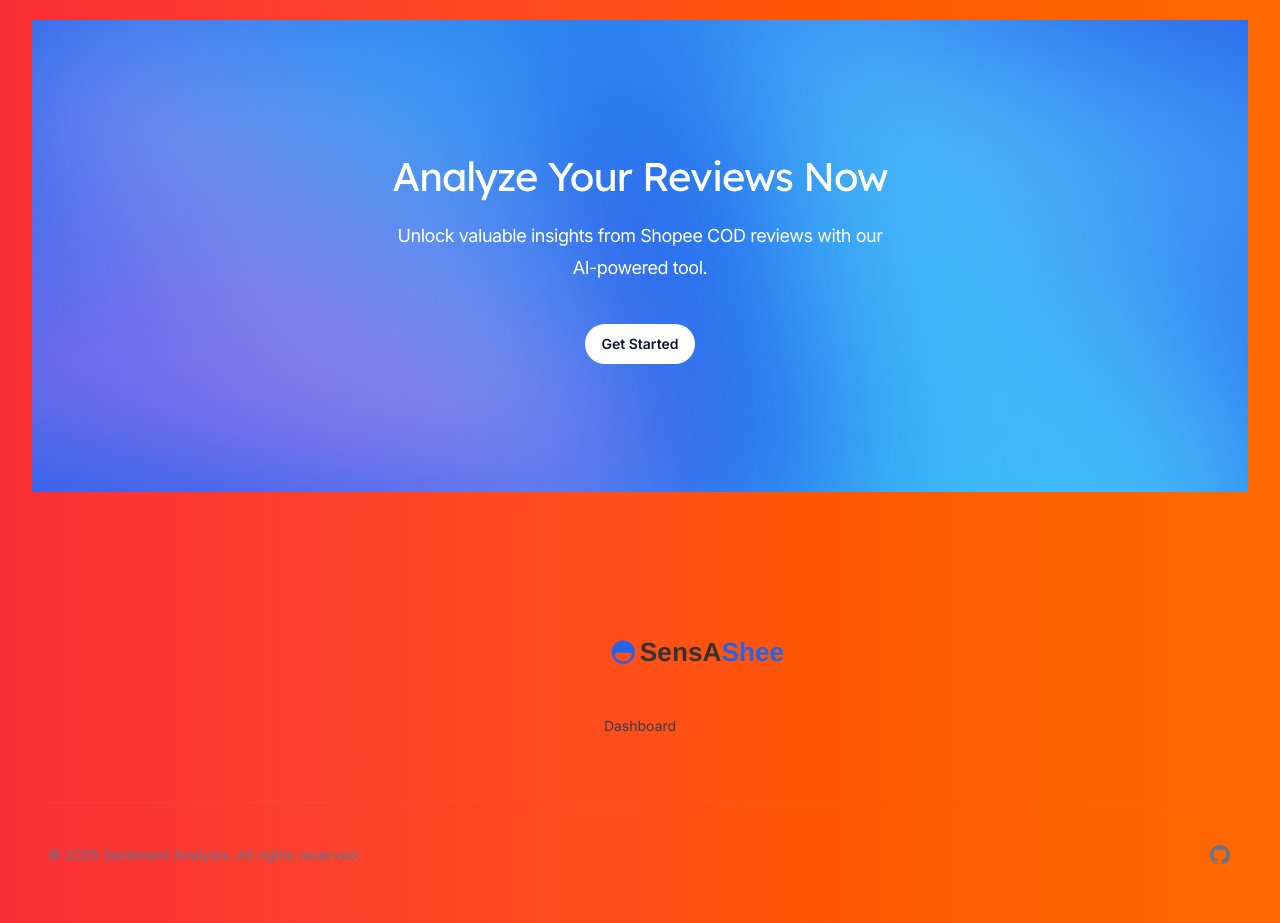
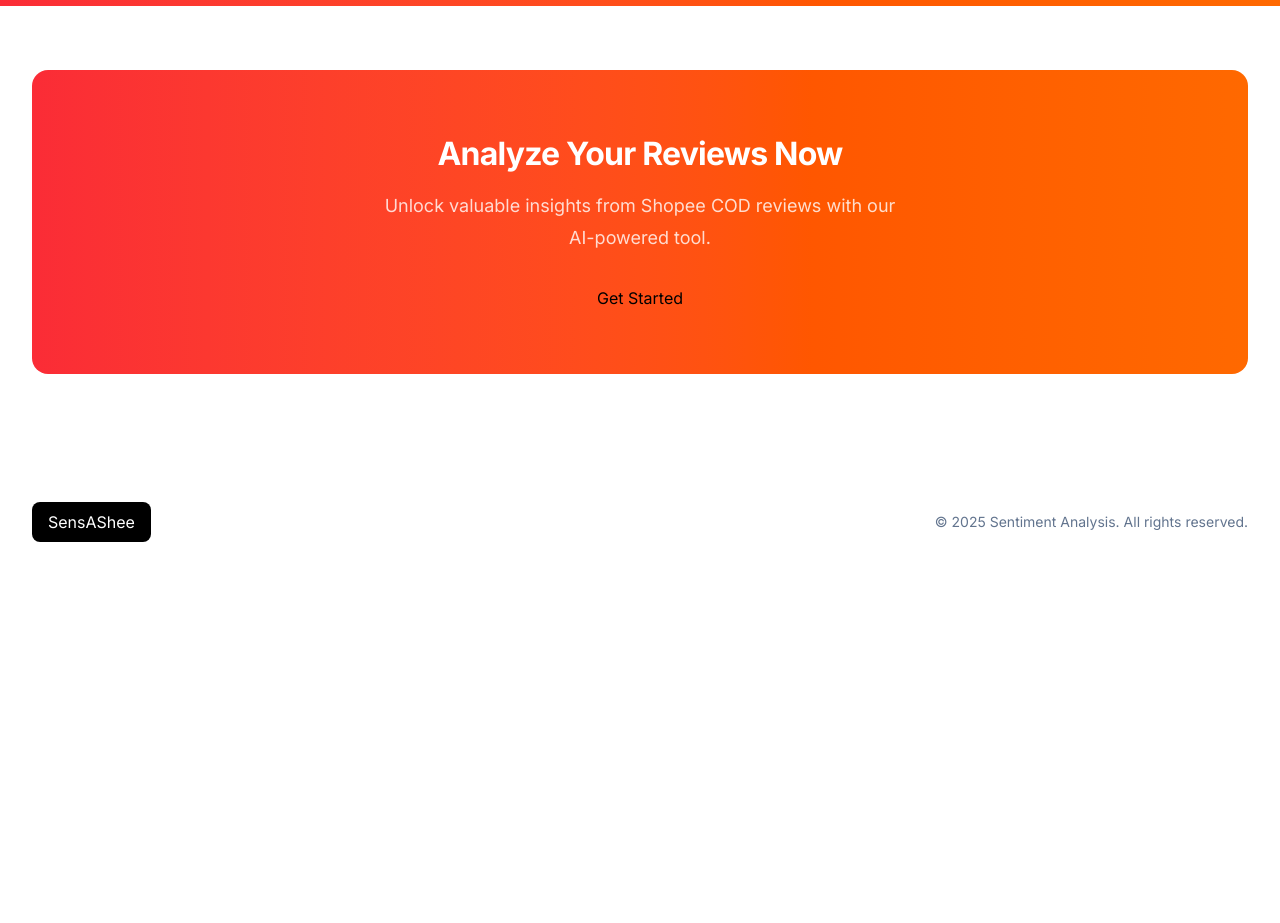
Before and after one commit to ucok-hub/web-sentiment-analysis, a Next.js app: page / in a window 1280 px wide. Shown: the part 760-1683 px from the top of the page. After the commit the page ends 1366 px from the top, so only its background shows below. Built offline with nearby package versions, Linux system fonts and the light colour scheme.

Commit message:
perbaikan landing page v1

```diff
--- a/src/app/dashboard/page.jsx
+++ b/src/app/dashboard/page.jsx
@@ -1,13 +1,38 @@
 'use client'
 
 import React from 'react'
+import { useRouter } from 'next/navigation'
+import Image from 'next/image'
 
 export default function Dashboard() {
+  const router = useRouter()
+
+  const handleLogoClick = () => {
+    const confirmed = window.confirm(
+      'This action will take you to the main page, continue?',
+    )
+    if (confirmed) {
+      router.push('/')
+    }
+  }
+
   return (
     <div className="min-h-screen bg-gray-50 p-6">
       {/* Top Bar */}
       <header className="mb-6 flex items-center justify-between">
-        <div className="text-2xl font-bold text-orange-500">SensAShee</div>
+        <div
+          onClick={handleLogoClick}
+          className="flex cursor-pointer items-center transition-opacity hover:opacity-80"
+        >
+          <Image
+            src="/logo.svg"
+            alt="SensAShee Logo"
+            width={52}
+            height={52}
+            className="mr-3"
+          />
+          <span className="text-2xl font-bold text-orange-500">SensAShee</span>
+        </div>
         <h1 className="font-serif text-3xl font-bold">Table Review</h1>
         <button className="flex items-center rounded-md border border-gray-300 px-4 py-2 text-gray-700 hover:bg-gray-100">
           Filter <span className="ml-2">▼</span>
@@ -97,6 +122,21 @@ export default function Dashboard() {
           </div>
         </div>
       </div>
+
+      {/* Footer */}
+      <footer className="mt-8 py-4 text-center text-sm text-gray-500">
+        <div className="mb-2 flex items-center justify-center">
+          <Image
+            src="/logo.svg"
+            alt="SensAShee Logo"
+            width={32}
+            height={32}
+            className="mr-2"
+          />
+          <span>SensAShee</span>
+        </div>
+        <div>© 2025 SensAShee – Sentiment Analysis Dashboard</div>
+      </footer>
     </div>
   )
 }
--- a/src/app/file-upload/page.jsx
+++ b/src/app/file-upload/page.jsx
@@ -2,6 +2,8 @@
 
 import React, { useState } from 'react'
 import { useRouter } from 'next/navigation'
+import Image from 'next/image'
+import Link from 'next/link'
 
 export default function FileUpload() {
   const [file, setFile] = useState(null)
@@ -51,24 +53,47 @@ export default function FileUpload() {
     }
   }
 
+  const handleLogoClick = () => {
+    const confirmed = window.confirm(
+      'This action will take you to the main page, continue?',
+    )
+    if (confirmed) {
+      router.push('/')
+    }
+  }
+
   return (
     <div className="flex min-h-screen flex-col bg-gray-50">
       {/* Header */}
       <header className="fixed top-0 left-0 w-full bg-white p-4 shadow">
-        <div className="flex items-center text-2xl font-bold text-black">
-          <img
-            src="/icons/chat-bubble-sa.svg"
+        <div
+          className="flex cursor-pointer items-center text-2xl font-bold text-black"
+          onClick={handleLogoClick}
+        >
+          <Image
+            src="/logo.svg"
             alt="SensAShee Logo"
-            className="mr-2 h-6 w-6 text-orange-500"
+            width={40}
+            height={40}
+            className="mr-3 h-10 w-10"
           />
-          SensAShee
+          <span className="text-orange-500">SensAShee</span>
         </div>
       </header>
 
       {/* Main Content */}
-      <main className="flex flex-grow items-center justify-center p-6">
+      <main className="mt-16 flex flex-grow items-center justify-center p-6">
         <div className="w-full max-w-lg space-y-4 rounded-lg bg-white p-6 shadow">
           {/* Title */}
+          <div className="flex justify-center">
+            <Image
+              src="/logo.svg"
+              alt="SensAShee Logo"
+              width={90}
+              height={90}
+              className="mb-4"
+            />
+          </div>
           <h1 className="text-center text-2xl font-bold">Upload Your Data</h1>
           <p className="text-center text-gray-600">
             Select or drag & drop your CSV, XLS, or XLSX file to begin sentiment
@@ -137,6 +162,16 @@ export default function FileUpload() {
 
       {/* Footer */}
       <footer className="py-4 text-center text-sm text-gray-500">
+        <div className="mb-2 flex items-center justify-center">
+          <Image
+            src="/logo.svg"
+            alt="SensAShee Logo"
+            width={32}
+            height={32}
+            className="mr-2"
+          />
+          <span>SensAShee</span>
+        </div>
         © SensAShee 2025 – Sentiment Analysis Dashboard
       </footer>
     </div>
--- a/src/app/layout.jsx
+++ b/src/app/layout.jsx
@@ -6,10 +6,13 @@ import '@/styles/tailwind.css'
 export const metadata = {
   title: {
     template: '%s - SensAShee',
-    default: 'SensAShee - Accounting made simple for small businesses',
+    default: 'SensAShee - Sentiment Analysis for Shopee Reviews',
   },
   description:
-    'Most bookkeeping software is accurate, but hard to use. We make the opposite trade-off, and hope you don’t get audited.',
+    'SensAShee is a sentiment analysis tool for Shopee product reviews, providing valuable insights for businesses.',
+  icons: {
+    icon: '/favicon.svg',
+  },
 }
 
 const inter = Inter({
@@ -34,10 +37,7 @@ export default function RootLayout({ children }) {
         lexend.variable,
       )}
     >
-      <body className="flex h-full flex-col">
-        {/* Removed login and register-related components */}
-        {children}
-      </body>
+      <body className="flex h-full flex-col">{children}</body>
     </html>
   )
 }
--- a/src/components/CallToAction.jsx
+++ b/src/components/CallToAction.jsx
@@ -1,43 +1,26 @@
 'use client'
 
-import Image from 'next/image'
-import Link from 'next/link'
 import { Button } from '@/components/Button'
-import { Container } from '@/components/Container'
-import backgroundImage from '@/images/background-call-to-action.jpg'
 
 export function CallToAction() {
   return (
-    <div className="bg-gradient-to-r from-red-500 to-orange-500 p-8 text-white">
-      <section
-        id="get-started-today"
-        className="relative overflow-hidden bg-blue-600 py-32"
-      >
-        <Image
-          className="absolute top-1/2 left-1/2 max-w-none -translate-x-1/2 -translate-y-1/2"
-          src={backgroundImage}
-          alt=""
-          width={2347}
-          height={1244}
-          unoptimized
-        />
-        <Container className="relative">
-          <div className="mx-auto max-w-lg text-center">
-            <h2 className="font-display text-3xl tracking-tight text-white sm:text-4xl">
+    <section className="py-16">
+      <div className="mx-auto max-w-7xl px-4 sm:px-6 lg:px-8">
+        <div className="rounded-2xl bg-gradient-to-r from-red-500 to-orange-500 px-6 py-16 text-center">
+          <h2 className="text-3xl font-bold tracking-tight text-white">
             Analyze Your Reviews Now
           </h2>
-            <p className="mt-4 text-lg tracking-tight text-white">
-              Unlock valuable insights from Shopee COD reviews with our
-              AI-powered tool.
+          <p className="mx-auto mt-4 max-w-lg text-lg text-white/80">
+            Unlock valuable insights from Shopee COD reviews with our AI-powered
+            tool.
           </p>
-            <Link href="/file-upload">
-              <Button color="white" className="mt-10">
+          <div className="mt-8 flex justify-center">
+            <Button variant="white" href="#">
               Get Started
             </Button>
-            </Link>
           </div>
-        </Container>
+        </div>
+      </div>
     </section>
-    </div>
   )
 }
--- a/src/components/Footer.jsx
+++ b/src/components/Footer.jsx
@@ -1,38 +1,17 @@
-import Link from 'next/link'
 import { Container } from '@/components/Container'
 import { Logo } from '@/components/Logo'
-import { NavLink } from '@/components/NavLink'
 
 export function Footer() {
   return (
-    <footer className="bg-gradient-to-r from-red-500 to-orange-500 p-4 text-white">
-      <Container>
-        <div className="py-16">
-          <Logo className="mx-auto h-10 w-auto" />
-          <nav className="mt-10 text-sm" aria-label="quick links">
-            <div className="-my-1 flex justify-center gap-x-6">
-              <NavLink href="/dashboard">Dashboard</NavLink>
-            </div>
-          </nav>
+    <footer className="py-16">
+      <Container className="flex flex-col items-center justify-between md:flex-row">
+        <div className="rounded-lg bg-black px-4 py-2">
+          <Logo className="text-white" />
         </div>
-        <div className="flex flex-col items-center border-t border-slate-400/10 py-10 sm:flex-row-reverse sm:justify-between">
-          <div className="flex gap-x-6">
-            {/* Tambahkan ikon sosial jika diperlukan, atau hapus bagian ini */}
-            <Link href="#" className="group" aria-label="Our Social Media">
-              <svg
-                className="h-6 w-6 fill-slate-500 group-hover:fill-slate-700"
-                aria-hidden="true"
-                viewBox="0 0 24 24"
-              >
-                <path d="M12 2C6.477 2 2 6.484 2 12.017c0 4.425 2.865 8.18 6.839 9.504.5.092.682-.217.682-.483 0-.237-.008-.868-.013-1.703-2.782.605-3.369-1.343-3.369-1.343-.454-1.158-1.11-1.466-1.11-1.466-.908-.62.069-.608.069-.608 1.003.07 1.531 1.032 1.531 1.032.892 1.53 2.341 1.088 2.91.832.092-.647.35-1.088.636-1.338-2.22-.253-4.555-1.113-4.555-4.951 0-1.093.39-1.988 1.029-2.688-.103-.253-.446-1.272.098-2.65 0 0 .84-.27 2.75 1.026A9.564 9.564 0 0 1 12 6.844a9.59 9.59 0 0 1 2.504.337c1.909-1.296 2.747-1.027 2.747-1.027.546 1.379.202 2.398.1 2.651.64.7 1.028 1.595 1.028 2.688 0 3.848-2.339 4.695-4.566 4.943.359.309.678.92.678 1.855 0 1.338-.012 2.419-.012 2.747 0 .268.18.58.688.482A10.02 10.02 0 0 0 22 12.017C22 6.484 17.522 2 12 2Z" />
-              </svg>
-            </Link>
-          </div>
-          <p className="mt-6 text-sm text-slate-500 sm:mt-0">
-            &copy; {new Date().getFullYear()} Sentiment Analysis. All rights
-            reserved.
-          </p>
-        </div>
+        <p className="mt-6 text-sm text-slate-500 md:mt-0">
+          &copy; {new Date().getFullYear()} Sentiment Analysis. All rights
+          reserved.
+        </p>
       </Container>
     </footer>
   )
--- a/src/components/Header.jsx
+++ b/src/components/Header.jsx
@@ -75,13 +75,13 @@ function MobileNavigation() {
 
 export function Header() {
   return (
-    <header className="bg-gradient-to-r from-red-500 to-orange-500 p-4 text-white">
+    <header className="py-10">
       <Container>
         <nav className="relative z-50 flex justify-between">
           <div className="flex items-center md:gap-x-12">
-            <Link href="/" aria-label="Home">
-              <Logo className="h-10 w-auto" />
-            </Link>
+            <div className="rounded-lg bg-black px-4 py-2">
+              <Logo className="text-white" />
+            </div>
             <div className="hidden md:flex md:gap-x-6">
               <NavLink href="/dashboard">Dashboard</NavLink>
             </div>
--- a/src/components/Logo.jsx
+++ b/src/components/Logo.jsx
@@ -1,31 +1,10 @@
 export function Logo(props) {
+  // If the Logo component uses specific class naming, we need to update it
+  // The text-white class is added via props.className in the parent components
   return (
-    <svg
-      aria-hidden="true"
-      viewBox="0 0 500 120" // Wider aspect ratio similar to old logo
-      style={{ width: 'auto', height: '70px' }} // Match previous logo's height
-      {...props}
-    >
-      {/* Circular graphic element */}
-      <path
-        fillRule="evenodd"
-        clipRule="evenodd"
-        d="M201.63 82.553c0 11.046 8.954 20 20 20s20-8.954 20-20-8.954-20-20-20-20 8.954-20 20Zm20 16c-7.264 0-13.321-5.163-14.704-12.02-0.326-1.622 1.047-2.98 2.704-2.98h24c1.657 0 3.031 1.357 2.704 2.98-1.383 6.857-7.439 12.02-14.704 12.02Z"
-        fill="#2563EB"
-      />
-
-      {/* Text element - properly positioned */}
-      <text
-        fill="#333"
-        fontFamily="Helvetica"
-        fontSize="45"
-        fontWeight="700"
-        x="250"
-        y="97" // Adjusted to positive value within viewBox
-      >
-        <tspan fill="#333">SensA</tspan>
-        <tspan fill="#2563EB">Shee</tspan>
-      </text>
-    </svg>
+    <div className={props.className}>
+      SensAShee
+      {/* If there's an SVG or other elements, they would be here */}
+    </div>
   )
 }
```
Also changed, not shown: public/favicon.svg (added), public/logo.svg (added), src/styles/theme.js (added), tailwind.config.js (added). Lines whose indentation alone changed are shown as unchanged.
